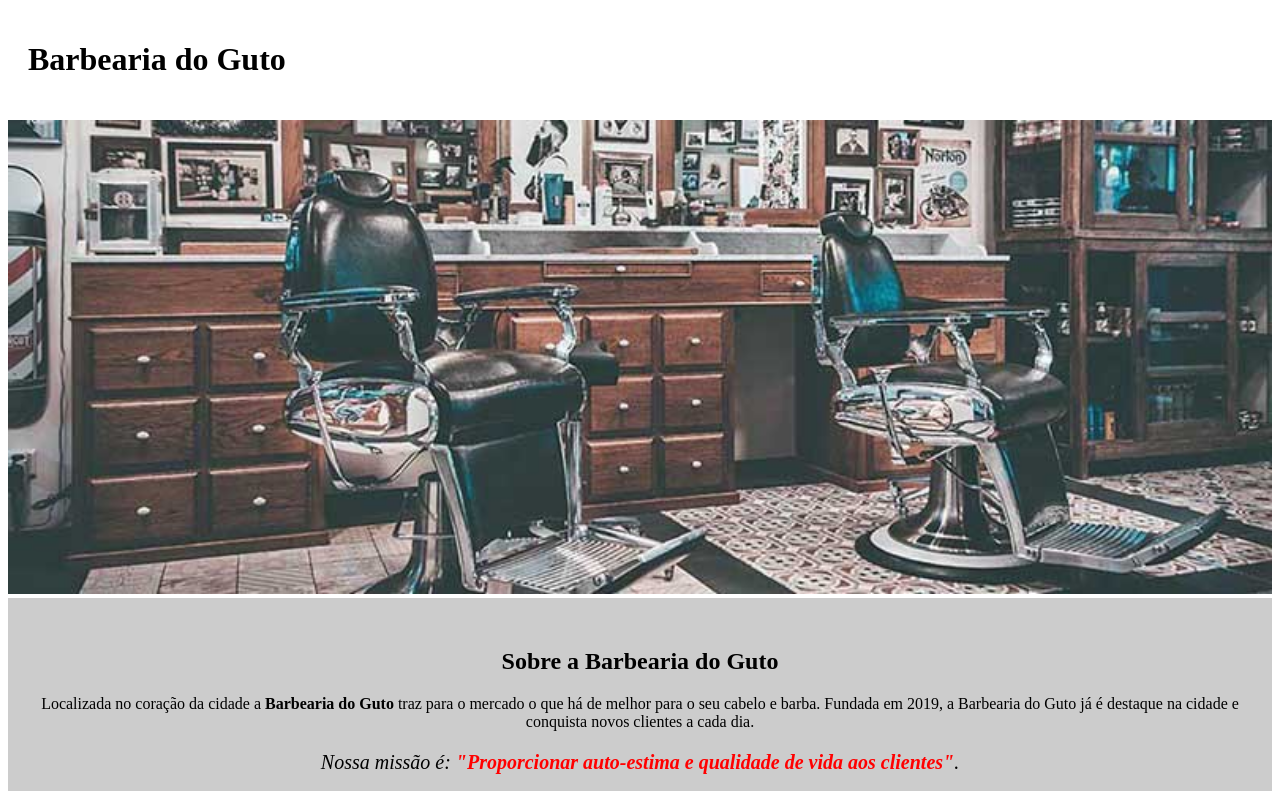
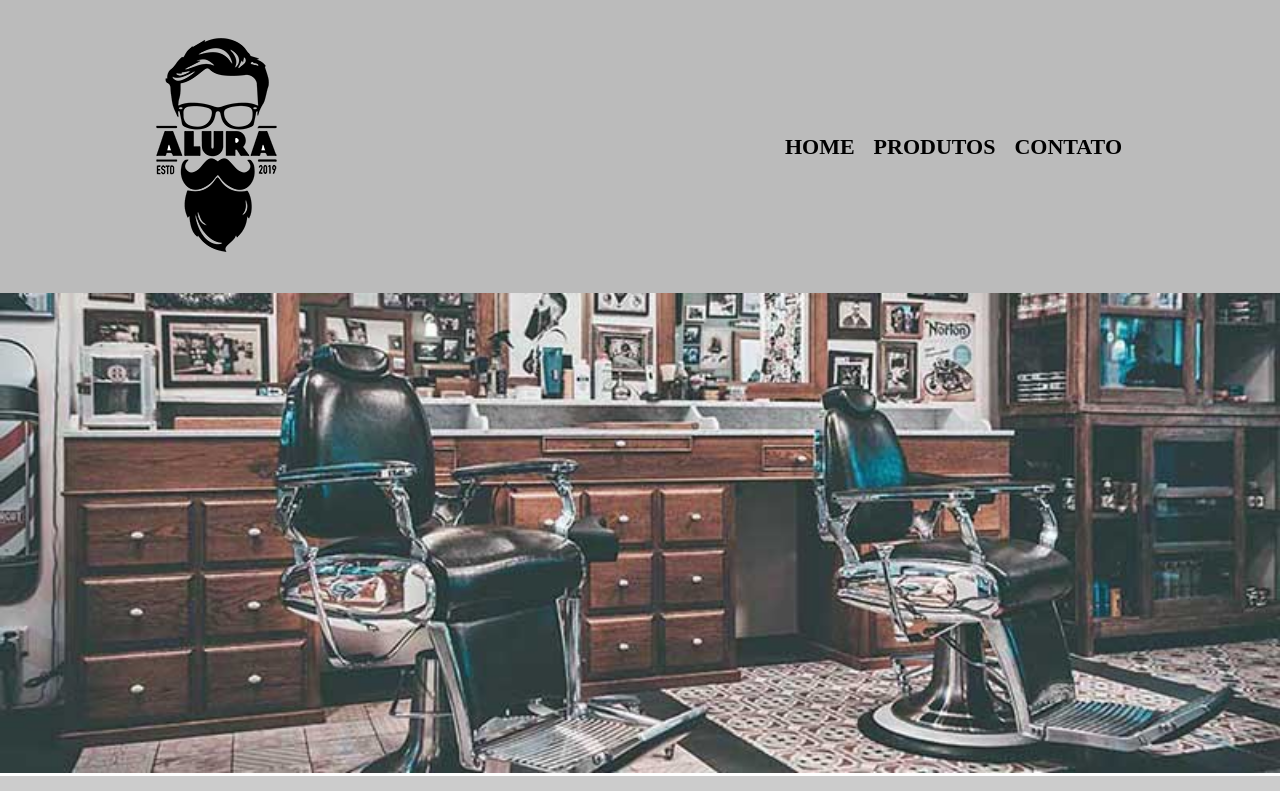
Before and after one commit to augustotmw/alura-frontend, a plain HTML site: page 02-HTML5CSS3-2/index.html in a window 1280 px wide. Shown: the top 791 px of the page. Drawn offline with Linux system fonts and the light colour scheme.

Commit message:
Desafio pos modulo

```diff
--- a/02-HTML5CSS3-2/estilos/produtos.css
+++ b/02-HTML5CSS3-2/estilos/produtos.css
@@ -1,51 +1,5 @@
-
-/* header  */
-header {
-    background: #bbb;
-    padding: 20px 0;
-}
-
-.header-wrapper {
-    position: relative;
-    width: 80%;
-    margin: 0 auto;
-}
 
 
-nav {
-    position: absolute;
-    top: 50%;
-    right: 30px;
-    transform: translateY(-50%);
-}
-
-nav li {
-    display: inline;
-    margin: 0 0 0 15px;
-}
-
-nav a {
-    text-transform: uppercase;
-    color: #000;
-    font-weight: bold;
-    font-size: 22px;
-    text-decoration: none;
-    display: inline-block;
-}
-
-nav a:visited {
-    color: red;
-}
-
-nav a:hover {
-    transition: all .1s ease-in-out;
-    transform: scale(1.1);
-    color: blue;
-    text-decoration: underline;
-}
-
-/* ===============*/
-/* main  */
 .products {
     width: 90%;
     margin: 0 auto;
@@ -100,18 +54,3 @@ nav a:hover {
 .prod-desc {
     font-size: 18px;
 }
-
-/* ===============*/
-/* main  */
-
-footer {
-    text-align: center;
-    background: url(../imagens/bg.jpg);
-    padding: 40px 0;
-}
-
-.copyright {
-    color: #fff;
-    font-size: 13px;
-    margin: 20px 0 0;
-}
--- /dev/null
+++ b/02-HTML5CSS3-2/estilos/shared.css
@@ -0,0 +1,61 @@
+
+/* header  */
+header {
+    background: #bbb;
+    padding: 20px 0;
+}
+
+.header-wrapper {
+    position: relative;
+    width: 80%;
+    margin: 0 auto;
+}
+
+
+nav {
+    position: absolute;
+    top: 50%;
+    right: 30px;
+    transform: translateY(-50%);
+}
+
+nav li {
+    display: inline;
+    margin: 0 0 0 15px;
+}
+
+nav a {
+    text-transform: uppercase;
+    color: #000;
+    font-weight: bold;
+    font-size: 22px;
+    text-decoration: none;
+    display: inline-block;
+}
+
+nav a:visited {
+    color: red;
+}
+
+nav a:hover {
+    transition: all .1s ease-in-out;
+    transform: scale(1.1);
+    color: blue;
+    text-decoration: underline;
+}
+
+
+/* === footer === */
+
+
+footer {
+    text-align: center;
+    background: url(../imagens/bg.jpg);
+    padding: 40px 0;
+}
+
+.copyright {
+    color: #fff;
+    font-size: 13px;
+    margin: 20px 0 0;
+}
--- a/02-HTML5CSS3-2/estilos/styles.css
+++ b/02-HTML5CSS3-2/estilos/styles.css
@@ -38,7 +38,7 @@ em strong {
     text-align: center;
 }
 
-ul {
+.benefits ul {
     display: inline-block;
     vertical-align: top;
     width: 20%;
--- a/02-HTML5CSS3-2/index.html
+++ b/02-HTML5CSS3-2/index.html
@@ -3,33 +3,45 @@
 <head>
     <meta charset="UTF-8">
     <title>Barbearia do Guto</title>
+    <link href="estilos/reset.css" rel="stylesheet"/>
+    <link href="estilos/shared.css" rel="stylesheet"/>
     <link href="estilos/styles.css" rel="stylesheet"/>
-
 </head>
 <body>
 
     <header>
-        <h1 class="main-title">Barbearia do Guto</h1>
+        <div class="header-wrapper">
+            <h1>
+                <img src="imagens/logo.png">
+            </h1>
+            <nav>
+                <ul>
+                    <li><a href="index.html">Home</a></li>
+                    <li><a href="produtos.html">Produtos</a></li>
+                    <li><a href="contato.html">Contato</a></li>
+                </ul>
+            </nav>
+
+        </div>
     </header>
+
+    <main>
 
         <img id="banner" src="imagens/banner.jpg"/>
 
         <div class="principal">
             <h2 class="centralized-title">Sobre a Barbearia do Guto</h2>
 
-        <p>Localizada no coração da cidade a <strong>Barbearia do Guto</strong> traz para o mercado o que há de melhor
-            para o
-            seu
-            cabelo e barba. Fundada em 2019, a Barbearia do Guto já é destaque na cidade e conquista novos clientes a cada
-            dia.
-        </p>
+            <p>Localizada no coração da cidade a <strong>Barbearia do Guto</strong> traz para o mercado o que há de
+                melhor para o seu cabelo e barba. Fundada em 2019, a Barbearia do Guto já é destaque na cidade e
+                conquista novos clientes a cada dia.</p>
 
             <p id="mission"><em>Nossa missão é: <strong>"Proporcionar auto-estima e qualidade de vida aos
                 clientes"</strong>.</em>
             </p>
 
-        <p>Oferecemos profissionais experientes e antenados às mudanças no mundo da moda. O atendimento possui padrão de
-            excelência e agilidade, garantindo qualidade e satisfação dos nossos clientes.</p>
+            <p>Oferecemos profissionais experientes e antenados às mudanças no mundo da moda. O atendimento possui
+                padrão de excelência e agilidade, garantindo qualidade e satisfação dos nossos clientes.</p>
 
         </div>
 
@@ -45,6 +57,13 @@
 
             <img alt="" class="img-benefits" src="imagens/beneficios.jpg"/>
         </div>
+    </main>
+
+
+    <footer>
+        <img alt="" src="imagens/logo-branco.png">
+        <p class="copyright">&copy; Copyright Barbearia ATMW 2023</p>
+    </footer>
 
 </body>
 </html>
```
Also changed, not shown: 02-HTML5CSS3-2/produtos.html (+2 -1 lines). Lines whose indentation alone changed are shown as unchanged.
